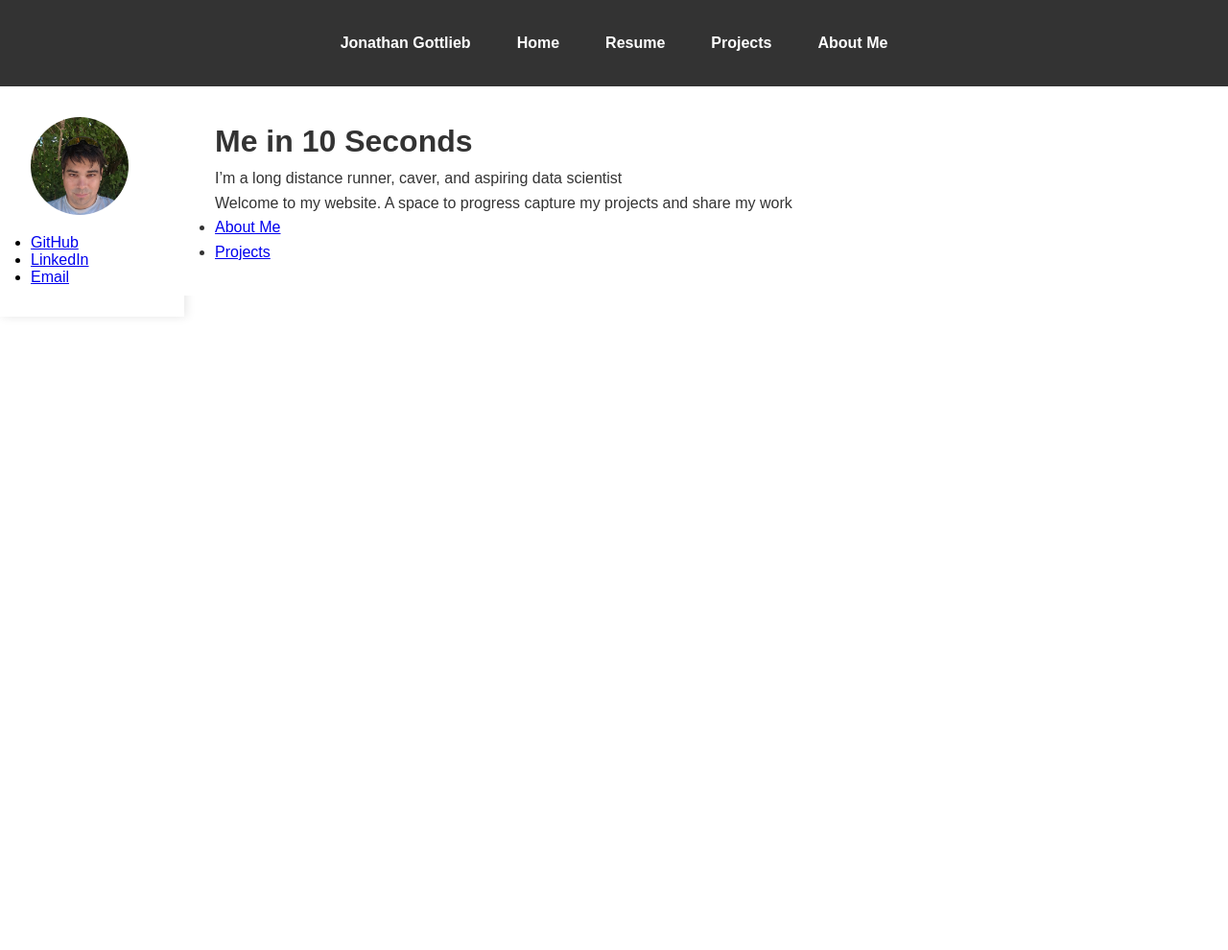
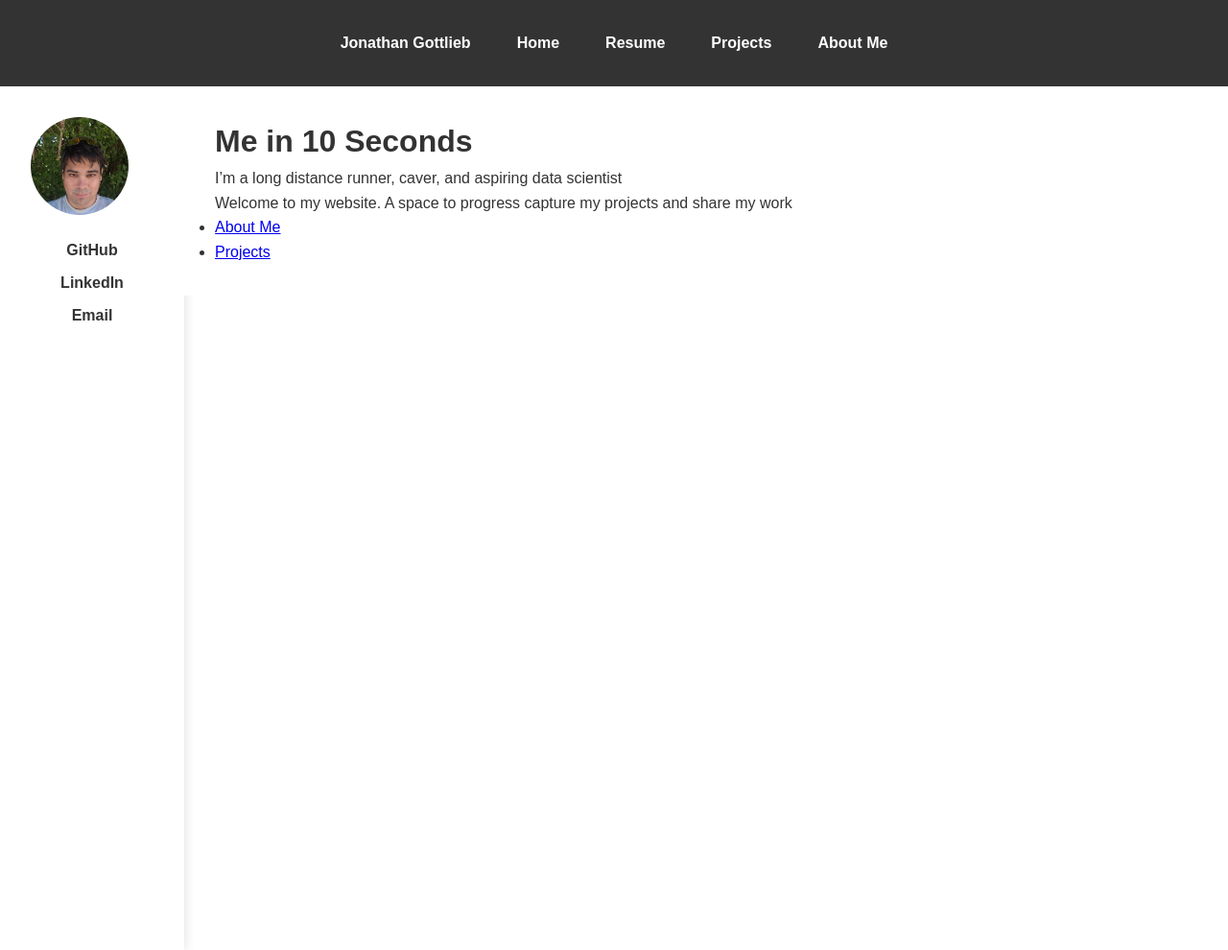
Before and after one commit to gotjon05/website_fina, a Jekyll site: the page built from index.markdown, in a window 1280 px wide. Shown: the whole page at 96% size. Built offline with Jekyll 4.4.1, drawn with Linux system fonts in a browser that asks for light colours; before the commit the page ends 900 px from its top, so only the background shows below that.

Commit message:
fixed earlier problems

```diff
--- a/assets/css/style.css
+++ b/assets/css/style.css
@@ -18,7 +18,7 @@ body, html {
     justify-content: flex-start;
     align-items: center;
     width: 100%;
-    background-color: #fff; /* Ensure uniform white background */
+    background-color: #fff;
 }
 
 /* Navbar Container */
@@ -49,7 +49,8 @@ body, html {
     padding: 0;
     display: flex;
     gap: 1rem;
-    justify-content: center;
+    justify-content: space-between;
+    flex-wrap: wrap;
 }
 
 .navbar ul li a {
@@ -67,34 +68,26 @@ body, html {
 /* Layout Container for Sidebar and Main Content */
 .layout-container {
     display: flex;
-    justify-content: center;
-    align-items: flex-start;
-    width: 100%;
-    margin-top: 0;
-    padding: 0;
-    box-sizing: border-box;
-    max-width: 1300px;
-}
-
-/* Main Content and Sidebar Container */
-.container {
-    display: flex;
+    flex-direction: row;
     justify-content: flex-start;
     align-items: flex-start;
     width: 100%;
+    height: 100vh; /* Ensure it spans the viewport height */
     max-width: 1300px;
-    height: auto;
+    margin: 0;
     padding: 0;
-    box-sizing: border-box;
 }
 
 /* Sidebar */
 .sidebar {
-    width: 15%;
+    flex: 0 0 15%; /* Fixed width at 15% */
+    max-width: 250px; /* Maximum sidebar width */
+    min-width: 150px; /* Minimum sidebar width */
+    height: 100vh; /* Full height */
     background-color: #fff;
     padding: 2rem;
     box-shadow: 2px 0 10px rgba(0, 0, 0, 0.1);
-    height: auto;
+    overflow-y: auto; /* Scroll for long content */
     display: flex;
     flex-direction: column;
     align-items: center;
@@ -110,20 +103,40 @@ body, html {
     object-fit: cover;
 }
 
+/* Sidebar Links */
+.sidebar ul {
+    list-style: none;
+    padding: 0;
+    margin: 0;
+    width: 100%;
+    text-align: center;
+}
+
+.sidebar ul li a {
+    text-decoration: none;
+    color: #333;
+    font-weight: bold;
+    padding: 0.5rem;
+    display: block;
+    border-radius: 5px;
+    transition: background-color 0.2s;
+}
+
+.sidebar ul li a:hover {
+    background-color: #f4f4f4;
+}
+
 /* Main Content */
 .main-content {
-    width: 85%;
+    flex: 1; /* Takes up remaining space */
     padding: 2rem;
     background-color: #fff;
     color: #333;
     font-family: Arial, sans-serif;
     line-height: 1.6;
     word-wrap: break-word;
-    height: auto;
-    overflow: auto;
+    overflow-y: auto;
     display: block;
-    justify-content: flex-start;
-    align-items: flex-start;
     text-align: left;
 }
 
@@ -137,67 +150,65 @@ body, html {
     display: block;
 }
 
-/* Prevent Layout Shifts: Ensure Consistent Page Structure */
-.layout-container, .container, .sidebar, .main-content {
-    box-sizing: border-box;
-}
-
-/* Layout adjustments for consistent spacing */
-.layout-container {
-    display: flex;
-    justify-content: center;
-    width: 100%;
-    margin-top: 0;
-}
-
-/* Main Content and Sidebar Container */
-.container {
-    display: flex;
-    justify-content: center;
-    align-items: flex-start;
-    width: 100%;
-    max-width: 1300px;
-    height: auto;
-    padding: 0;
-}
-
-/* Resume Page Specific Styles */
-.resume-page iframe {
-    width: 100%;
-    height: 80vh;             /* Ensure iframe fits within 80% of the page height */
-    border: none;
-    display: block;
-    margin: 0 auto;           /* Center the iframe horizontally */
-}
-
-/* Responsive Design for Small Screens */
+/* Responsive Design for Smaller Screens */
 @media (max-width: 768px) {
     .layout-container {
-        flex-direction: column;
+        flex-direction: column; /* Stack sidebar and content vertically */
     }
 
     .sidebar {
-        width: 100%;
+        display: none; /* Hide sidebar by default */
+        position: absolute;
+        width: 200px;
+        top: 0;
+        left: 0;
+        height: 100vh;
+        background-color: #fff;
+        z-index: 1000;
+        padding: 1rem;
+        box-shadow: 2px 0 10px rgba(0, 0, 0, 0.1);
+    }
+
+    .sidebar.active {
+        display: flex; /* Show sidebar when toggled */
     }
 
     .main-content {
-        width: 100%;
-        padding: 1rem;
-        margin-left: 0;
+        width: 100%; /* Ensure content spans full width */
     }
 
-    .markdown-content {
-        padding: 0 1rem;
+    .navbar ul {
+        flex-direction: column;
+        align-items: center;
     }
 }
 
 /* Mobile Screens */
 @media (max-width: 480px) {
-    .sidebar {
-        width: 100%;
-    }
-
-    .main-content {
-        padding: 1rem;
+    .resume-page iframe {
+        height: 70vh; /* Reduce iframe height for small screens */
+        width: 100%; /* Use full width */
+        margin: 10px auto; /* Smaller margin for tight spaces */
     }
 }
+
+/* Toggle Button for Sidebar */
+.menu-toggle {
+    display: none; /* Hide by default */
+    position: absolute;
+    top: 10px;
+    left: 10px;
+    background-color: #333;
+    color: #fff;
+    border: none;
+    padding: 0.5rem 1rem;
+    border-radius: 5px;
+    cursor: pointer;
+    z-index: 2000;
+}
+
+@media (max-width: 768px) {
+    .menu-toggle {
+        display: block; /* Show toggle button on smaller screens */
+    }
+}
--- a/resume.markdown
+++ b/resume.markdown
@@ -4,4 +4,8 @@ title: Resume
 permalink: /resume/
 ---
 
-<iframe src="/assets/resume.pdf" style="width: 100%; height: 80vh; border: none;"></iframe>
+
+
+<div class="resume-container">
+    <iframe src="/assets/resume.pdf#zoom=page-width" style="width: 100%; height: 80vh; border: none;" class="resume-iframe"></iframe>
+</div>
```
Also changed, not shown: 4 other files.
